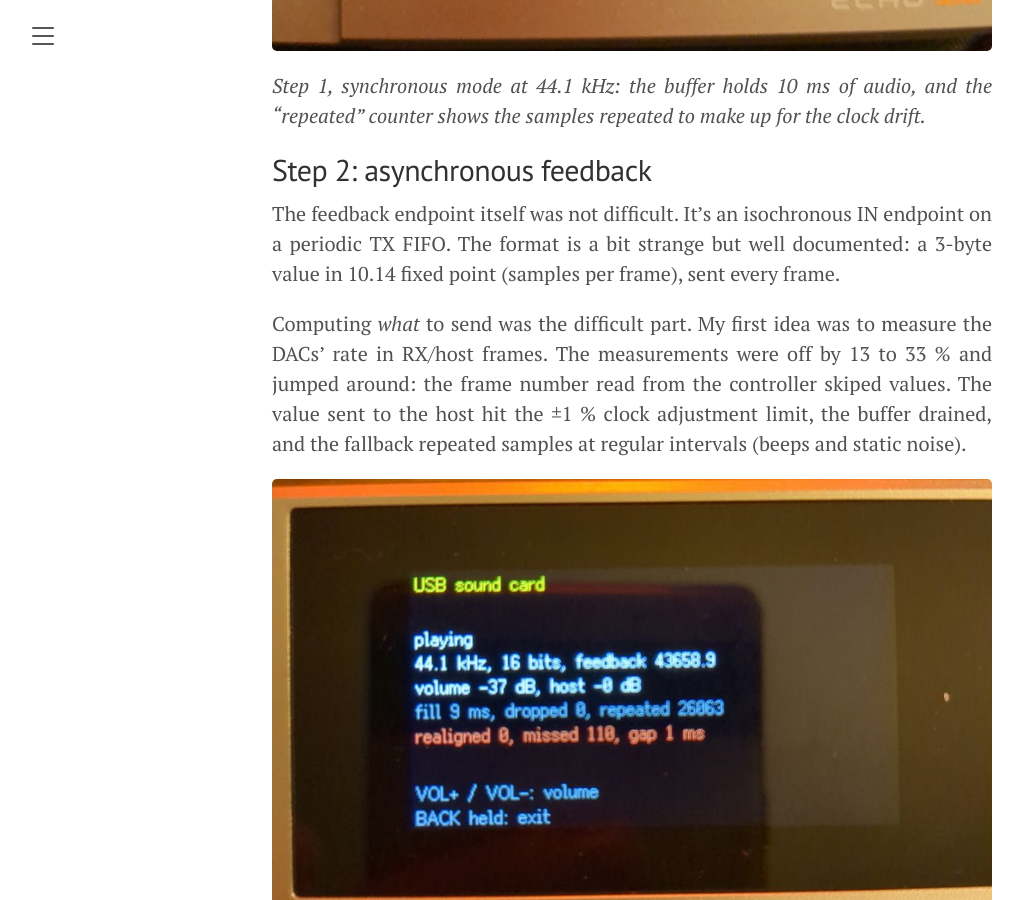
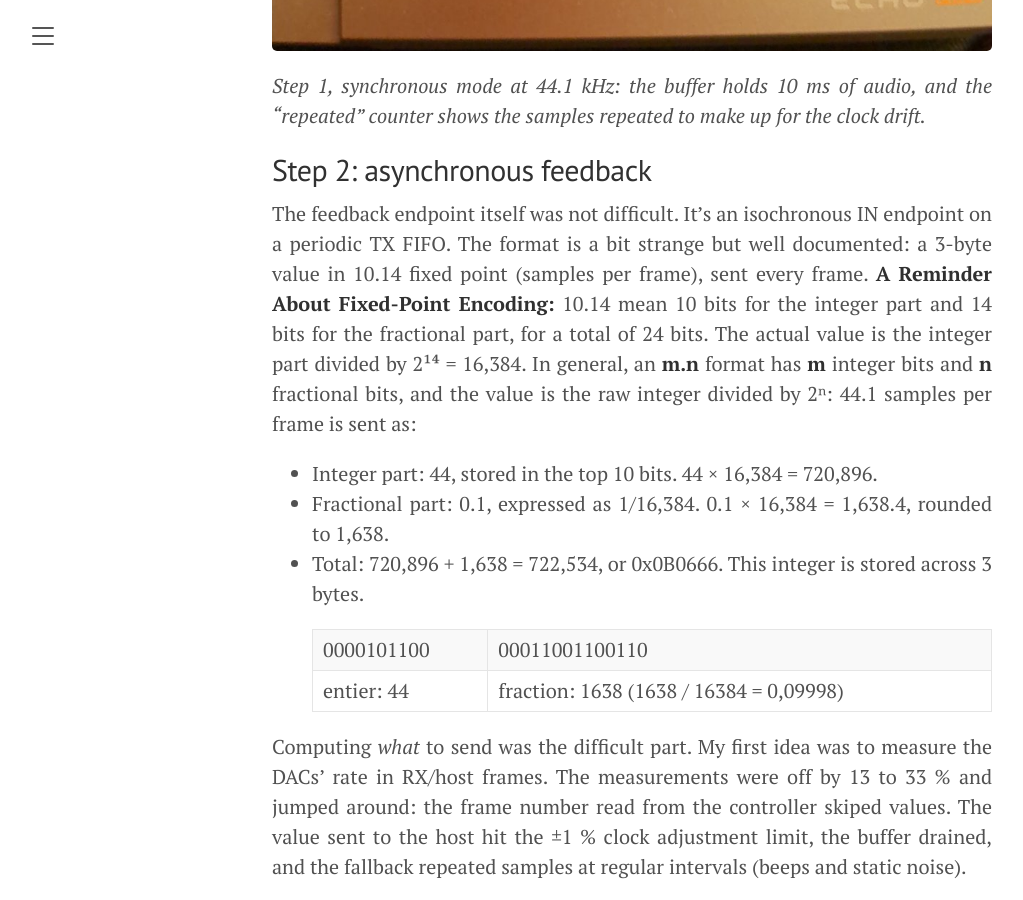
Before and after one commit to berettavexee/berettavexee.github.io, a Jekyll site: the page built from _posts/2026-10-31-echo-mini-usb-sound-card.md, in a window 1280 px wide and 900 px high, scrolled down 3949 px. Shown: the whole window, without its empty margins (8-1031 px from the left). Built offline with Jekyll 4.4.1, drawn with Linux system fonts in a browser that asks for light colours; some of the changed text lies outside the part shown.

Commit message:
Enhance clarity on USB audio feedback and performance
Clarified the explanation of fixed-point encoding and its application in feedback endpoint calculations. Updated details on the sound card's performance and FIFO limitations.

```diff
--- a/_posts/2026-10-31-echo-mini-usb-sound-card.md
+++ b/_posts/2026-10-31-echo-mini-usb-sound-card.md
@@ -30,7 +30,7 @@ The plan was:
 
 Audio over USB uses **isochronous** transfers: the host sends one packet per frame (every 1 ms at full speed, or every 125 µs "microframe" at high speed), with no retry. A packet that is missed is gone.
 
-The difficulty is the clock. The host sends, say, 44.1 samples per millisecond on *its* clock; the DACs consume them on *theirs*. The two crystals differ by a few tens of ppm, so the buffer between them slowly fills or drains. There are two ways to deal with it:
+The difficulty is the clock. The host sends, say, 44.1 samples per millisecond on *its* clock; the DACs consume them on *theirs*. The two crystals differ by a few tens of ppm *(part per million)*, so the buffer between them slowly fills or drains. There are two ways to deal with it:
 
 - **synchronous / adaptive**: the device follows the host's rate (adjusting its own clock, or dropping and repeating samples). The output drifts away from the original signal to make up for the frequency difference, and the clock offset itself is never corrected;
 - **asynchronous**: the device keeps its own clock and sends the host a *feedback* value, "send me 44.1017 samples per frame", on a second endpoint. The host adjusts how many samples it puts in each packet. Nothing is ever dropped or repeated: this is what "bit-perfect" means here.
@@ -58,6 +58,14 @@ After five or six attempts, I now have a sound card that works in 16 and 24-bit
 ## Step 2: asynchronous feedback
 
 The feedback endpoint itself was not difficult. It's an isochronous IN endpoint on a periodic TX FIFO. The format is a bit strange but well documented: a 3-byte value in 10.14 fixed point (samples per frame), sent every frame.
+**A Reminder About Fixed-Point Encoding:** 10.14 mean 10 bits for the integer part and 14 bits for the fractional part, for a total of 24 bits. The actual value is the integer part divided by 2¹⁴ = 16,384. In general, an **m.n** format has **m** integer bits and **n** fractional bits, and the value is the raw integer divided by 2ⁿ: 44.1 samples per frame is sent as:
+  - Integer part: 44, stored in the top 10 bits. 44 × 16,384 = 720,896.
+  - Fractional part: 0.1, expressed as 1/16,384. 0.1 × 16,384 = 1,638.4, rounded to 1,638.
+  - Total: 720,896 + 1,638 = 722,534, or 0x0B0666. This integer is stored across 3 bytes.
+
+    0000101100 | 00011001100110
+    entier: 44 | fraction: 1638  (1638 / 16384 = 0,09998)
+
 
 Computing *what* to send was the difficult part. My first idea was to measure the DACs' rate in RX/host frames. The measurements were off by 13 to 33 % and jumped around: the frame number read from the controller skiped values. The value sent to the host hit the ±1 % clock adjustment limit, the buffer drained, and the fallback repeated samples at regular intervals (beeps and static noise).
 
```
Also changed, not shown: other parts of _posts/2026-10-31-echo-mini-usb-sound-card.md (+2 -2 lines).
